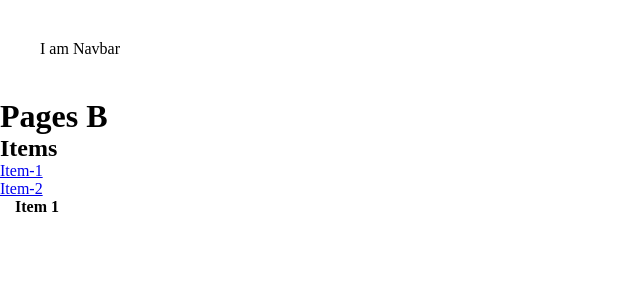
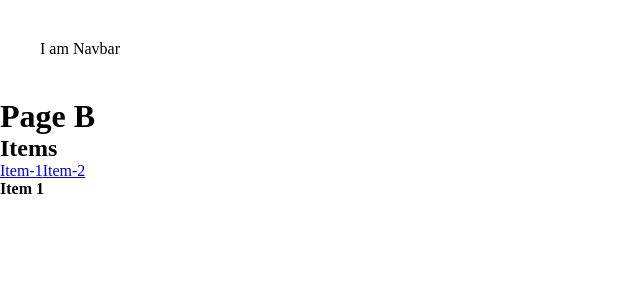
Before and after one commit to nodeTempest/pomotroid-desktop, a React (Create React App) app: page /page-b/item-1 in a window 1280 px wide. Shown: the top 300 px of the page, without its empty margins (0-640 px from the left). Built offline with nearby package versions, Linux system fonts and the light colour scheme.

Commit message:
[Feature] simplify PageB remove routes for App.tsx

```diff
--- a/src/App.tsx
+++ b/src/App.tsx
@@ -10,22 +10,10 @@ import PageB from "./components/PageB"
 
 import GlobalStyle from "./styled/GlobalStyle"
 
-const routes = [
-    {
-        path: "/",
-        name: "Home",
-        Component: () => <Redirect to="/page-a" />,
-        exact: true,
-    },
-    { path: "/page-a", Component: PageA, exact: true },
-    { path: "/page-b", Component: PageB, exact: false },
-]
-
 const App = () => {
     return (
         <Provider store={store}>
             <Router>
-                <>
                 <GlobalStyle />
                 <NavBar />
                 <Route
@@ -35,7 +23,6 @@ const App = () => {
                 />
                 <Route path="/page-a" component={PageA} exact />
                 <Route path="/page-b" component={PageB} />
-                </>
             </Router>
         </Provider>
     )
--- a/src/components/PageB.tsx
+++ b/src/components/PageB.tsx
@@ -1,47 +1,5 @@
 import * as React from "react"
 import { Route, Link, useLocation, Redirect } from "react-router-dom"
-import { Transition } from "react-transition-group"
-import { TransitionStatus } from "react-transition-group/Transition"
-import styled from "styled-components"
-
-interface IFadeProps {
-    duration: number
-    state: TransitionStatus
-    shouldTransform: boolean
-}
-
-const FadeWrapper = styled.div<IFadeProps>`
-    position: absolute;
-    left: 15px;
-    right: 15px;
-    transition: ${({ duration }) => `transform ${duration}ms`};
-    transform: ${({ state, shouldTransform }) => {
-        if (!shouldTransform) {
-            return ""
-        }
-
-        let scale: number | null
-
-        switch (state) {
-            case "entering":
-                scale = 1.2
-                break
-            case "entered":
-                scale = 1
-                break
-            case "exiting":
-                scale = 0.8
-                break
-            case "exited":
-                scale = 1
-                break
-            default:
-                scale = 1
-        }
-
-        return `scale(${scale})`
-    }};
-`
 
 const Item1 = () => {
     return <h4>Item 1</h4>
@@ -50,11 +8,6 @@ const Item1 = () => {
 const Item2 = () => {
     return <h4>Item 2</h4>
 }
-
-const routes = [
-    { path: "/page-b/item-1", name: "Item-1", Component: Item1 },
-    { path: "/page-b/item-2", name: "Item-2", Component: Item2 },
-]
 
 function PageB() {
     const location = useLocation() || {}
@@ -66,45 +19,14 @@ function PageB() {
 
     return (
         <div>
-            <h1>Pages B</h1>
+            <h1>Page B</h1>
             <h2>Items</h2>
             <ul>
-                {routes.map(route => (
-                    <li key={route.path}>
-                        <Link key={route.path} to={route.path}>
-                            {route.name}
-                        </Link>
-                    </li>
-                ))}
+                <Link to={"/page-b/item-1"}>Item-1</Link>
+                <Link to={"/page-b/item-2"}>Item-2</Link>
             </ul>
-            {/* wrap elem must have pos relative */}
-            <div style={{ position: "relative" }}>
-                {routes.map(({ path, Component }) => (
-                    <Route key={path} path={path}>
-                        {({ match }) => (
-                            <Transition
-                                in={match != null}
-                                timeout={300}
-                                unmountOnExit
-                                mountOnEnter
-                            >
-                                {state => (
-                                    <FadeWrapper
-                                        state={state}
-                                        duration={300}
-                                        // do not do transform transition when leaving /page-b page
-                                        shouldTransform={location.pathname.includes(
-                                            "/page-b"
-                                        )}
-                                    >
-                                        <Component />
-                                    </FadeWrapper>
-                                )}
-                            </Transition>
-                        )}
-                    </Route>
-                ))}
-            </div>
+            <Route path="/page-b/item-1" component={Item1} />
+            <Route path="/page-b/item-2" component={Item2} />
         </div>
     )
 }
```
Lines whose indentation alone changed are shown as unchanged.
